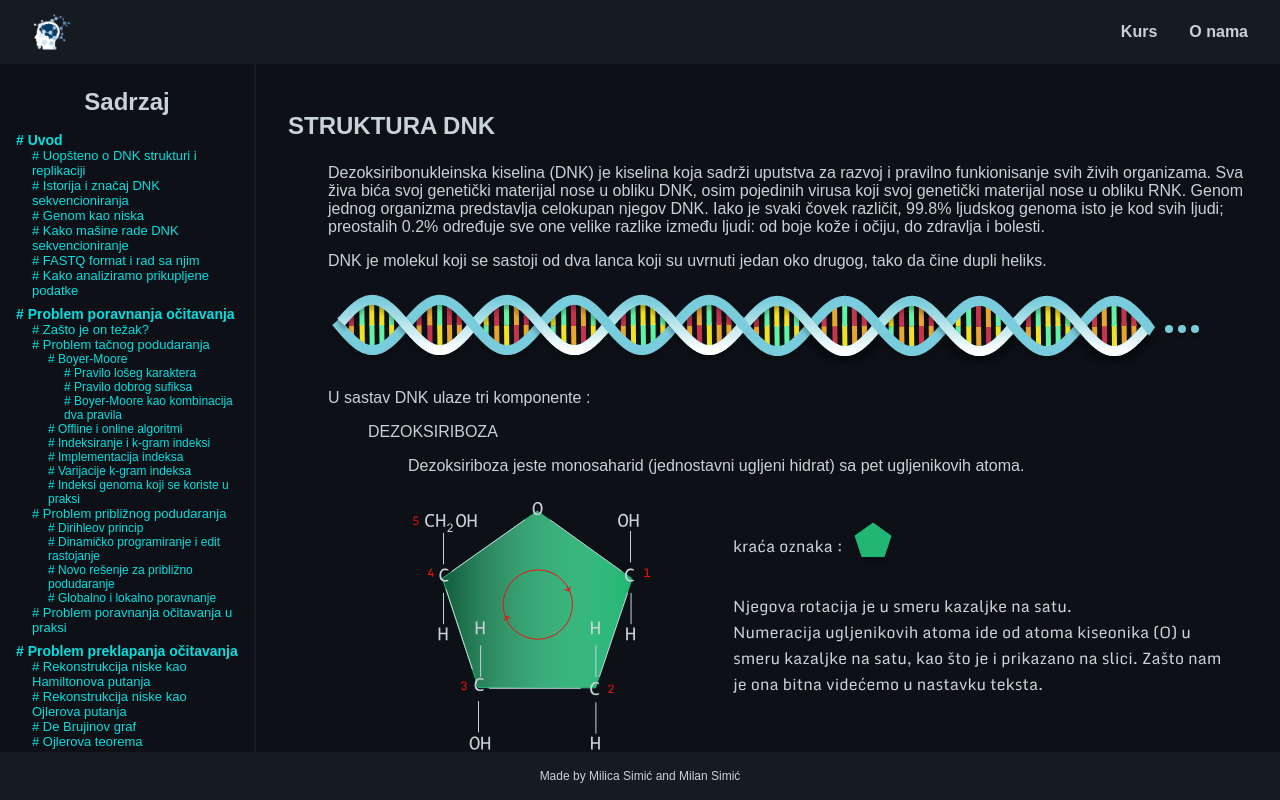
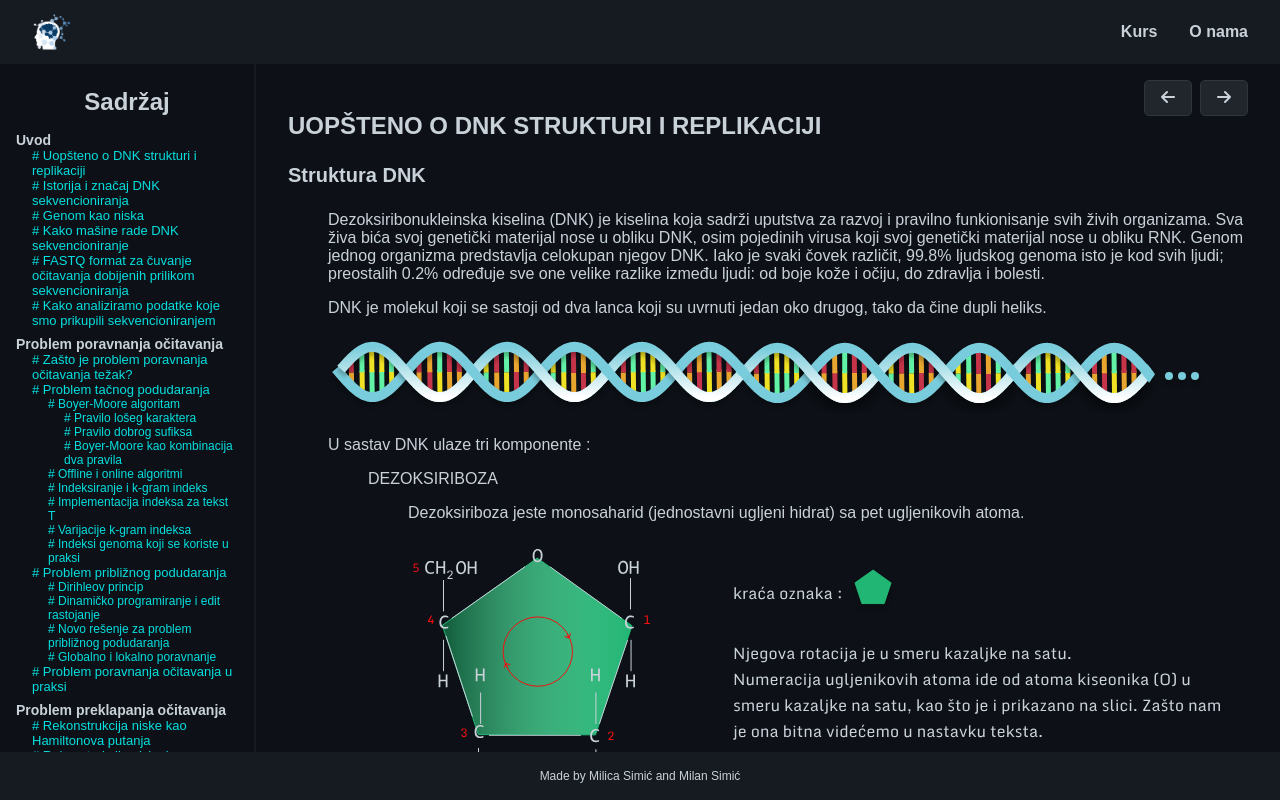
Before and after one commit to msimic7/bioinformatics, a React (Create React App) app: page /course in a window 1280 px wide. Built offline with nearby package versions, Linux system fonts and the light colour scheme; a web font is replaced by a local one.

Commit message:
Fixes, routing between lessons

```diff
--- a/src/pages/Course/Course.js
+++ b/src/pages/Course/Course.js
@@ -1,18 +1,66 @@
 import React from 'react';
-import { Link } from 'react-router-dom';
+import { Link, useLocation } from 'react-router-dom';
 import PropTypes from 'prop-types';
 import Layout from '../Layout';
 import classes from './Course.module.scss';
+import history from '../../services/history';
 
-const Course = ({ Lesson }) => (
+const Course = ({ Lesson }) => {
+  const location = useLocation();
+
+  const lessons = [
+    'lesson10',
+    'lesson11',
+    'lesson12',
+    'lesson13',
+    'lesson14',
+    'lesson15',
+    'lesson20',
+    'lesson21',
+    'lesson211',
+    'lesson2111',
+    'lesson2112',
+    'lesson2113',
+    'lesson212',
+    'lesson213',
+    'lesson214',
+    'lesson215',
+    'lesson216',
+    'lesson22',
+    'lesson221',
+    'lesson222',
+    'lesson223',
+    'lesson224',
+    'lesson23',
+    'lesson30',
+    'lesson31',
+    'lesson32',
+    'lesson33',
+    'lesson34',
+    'lesson35',
+    'lesson36',
+    'lesson37',
+  ];
+
+  const handlePreviousLesson = () => {
+    const currentLessonNum = lessons.indexOf(location.pathname.split('/').splice(-1)[0]);
+    const previousLessonNum = currentLessonNum === 0 ? lessons.length - 1 : currentLessonNum - 1;
+    history.push(`/course/${lessons[previousLessonNum]}`);
+  };
+
+  const handleNextLesson = () => {
+    const currentLessonNum = lessons.indexOf(location.pathname.split('/').splice(-1)[0]);
+    const previousLessonNum = currentLessonNum === lessons.length - 1 ? 0 : currentLessonNum + 1;
+    history.push(`/course/${lessons[previousLessonNum]}`);
+  };
+
+  return (
     <Layout>
       <div className={classes.root}>
         <div className={classes.tableOfContents}>
-        <div className={classes.title}>Sadrzaj</div>
+          <div className={classes.title}>Sadržaj</div>
           <div className={classes.lesson}>
-          <div className={classes.lessonInit}>
-            <Link to="/course/lesson10"># Uvod</Link>
-          </div>
+            <div className={classes.lessonInit}>Uvod</div>
             <div className={classes.sublesson}>
               <Link to="/course/lesson10"># Uopšteno o DNK strukturi i replikaciji</Link>
             </div>
@@ -26,24 +74,26 @@ const Course = ({ Lesson }) => (
               <Link to="/course/lesson13"># Kako mašine rade DNK sekvencioniranje</Link>
             </div>
             <div className={classes.sublesson}>
-            <Link to="/course/lesson14"># FASTQ format i rad sa njim</Link>
+              <Link to="/course/lesson14">
+                # FASTQ format za čuvanje očitavanja dobijenih prilikom sekvencioniranja
+              </Link>
             </div>
             <div className={classes.sublesson}>
-            <Link to="/course/lesson15"># Kako analiziramo prikupljene podatke</Link>
+              <Link to="/course/lesson15">
+                # Kako analiziramo podatke koje smo prikupili sekvencioniranjem
+              </Link>
             </div>
           </div>
           <div className={classes.lesson}>
-          <div className={classes.lessonInit}>
-            <Link to="/course/lesson20"># Problem poravnanja očitavanja</Link>
-          </div>
+            <div className={classes.lessonInit}>Problem poravnanja očitavanja</div>
             <div className={classes.sublesson}>
-            <Link to="/course/lesson20"># Zašto je on težak?</Link>
+              <Link to="/course/lesson20"># Zašto je problem poravnanja očitavanja težak?</Link>
             </div>
             <div className={classes.sublesson}>
               <Link to="/course/lesson21"># Problem tačnog podudaranja</Link>
             </div>
             <div className={classes.subsublesson}>
-            <Link to="/course/lesson211"># Boyer-Moore</Link>
+              <Link to="/course/lesson211"># Boyer-Moore algoritam</Link>
             </div>
             <div className={classes.subsubsublesson}>
               <Link to="/course/lesson2111"># Pravilo lošeg karaktera</Link>
@@ -58,10 +108,10 @@ const Course = ({ Lesson }) => (
               <Link to="/course/lesson212"># Offline i online algoritmi</Link>
             </div>
             <div className={classes.subsublesson}>
-            <Link to="/course/lesson213"># Indeksiranje i k-gram indeksi</Link>
+              <Link to="/course/lesson213"># Indeksiranje i k-gram indeks</Link>
             </div>
             <div className={classes.subsublesson}>
-            <Link to="/course/lesson214"># Implementacija indeksa</Link>
+              <Link to="/course/lesson214"># Implementacija indeksa za tekst T</Link>
             </div>
             <div className={classes.subsublesson}>
               <Link to="/course/lesson215"># Varijacije k-gram indeksa</Link>
@@ -79,7 +129,7 @@ const Course = ({ Lesson }) => (
               <Link to="/course/lesson222"># Dinamičko programiranje i edit rastojanje</Link>
             </div>
             <div className={classes.subsublesson}>
-            <Link to="/course/lesson223"># Novo rešenje za približno podudaranje</Link>
+              <Link to="/course/lesson223"># Novo rešenje za problem približnog podudaranja</Link>
             </div>
             <div className={classes.subsublesson}>
               <Link to="/course/lesson224"># Globalno i lokalno poravnanje</Link>
@@ -89,9 +139,7 @@ const Course = ({ Lesson }) => (
             </div>
           </div>
           <div className={classes.lesson}>
-          <div className={classes.lessonInit}>
-            <Link to="/course/lesson30"># Problem preklapanja očitavanja</Link>
-          </div>
+            <div className={classes.lessonInit}>Problem preklapanja očitavanja</div>
             <div className={classes.sublesson}>
               <Link to="/course/lesson31"># Rekonstrukcija niske kao Hamiltonova putanja</Link>
             </div>
@@ -110,17 +158,30 @@ const Course = ({ Lesson }) => (
             <div className={classes.sublesson}>
               <Link to="/course/lesson36"># Problemi sa kojima se susrećemo</Link>
             </div>
-          <div className={classes.lessonInit}>
-            <Link to="/course/lesson37"># Literatura</Link>
+            <div className={classes.literature}>
+              <Link to="/course/lesson37">Literatura</Link>
             </div>
           </div>
         </div>
         <div className={classes.currentLesson}>
+          <div className={classes.lessonActionButtons}>
+            <div
+              aria-hidden="true"
+              className={`${classes.btnLink} ${classes.btnLinkLeft}`}
+              onClick={() => handlePreviousLesson()}
+            >
+              <i className="fas fa-arrow-left" />
+            </div>
+            <div aria-hidden="true" className={classes.btnLink} onClick={() => handleNextLesson()}>
+              <i className="fas fa-arrow-right" />
+            </div>
+          </div>
           <Lesson />
         </div>
       </div>
     </Layout>
   );
+};
 
 Course.propTypes = {
   Lesson: PropTypes.func.isRequired,
--- a/src/pages/Course/Course.module.scss
+++ b/src/pages/Course/Course.module.scss
@@ -6,6 +6,7 @@
   & a {
     text-decoration: none;
   }
+  position: relative;
 }
 
 .tableOfContents {
@@ -44,11 +45,9 @@
   margin-bottom: 8px;
 }
 
-.lessonInit {
+.literature {
   font-weight: 600;
   font-size: 14px;
-  cursor: pointer;
-
   & a {
     color: rgb(5, 223, 223);
   }
@@ -56,6 +55,11 @@
   & a:hover {
     color: aqua;
   }
+}
+
+.lessonInit {
+  font-weight: 600;
+  font-size: 14px;
 }
 
 .sublesson {
@@ -99,3 +103,34 @@
     color: aqua;
   }
 }
+
+.lessonActionButtons {
+  position: absolute;
+  display: flex;
+  right: 32px;
+  top: 16px;
+
+  .btnLinkLeft {
+    margin-right: 8px;
+  }
+}
+
+.btnLink {
+  width: fit-content;
+  font-size: 16px;
+  font-weight: 700;
+  padding: 8px 16px;
+  border-radius: 5px;
+  outline: none;
+  border: none;
+  background: #21262d;
+  border: solid 1px rgb(48, 54, 61);
+
+  cursor: pointer;
+
+  &:hover,
+  &:focus {
+    background: rgb(48, 54, 61);
+    border: solid 1px rgb(139, 148, 158);
+  }
+}
--- a/src/pages/Course/Lessons/Lesson.module.scss
+++ b/src/pages/Course/Lessons/Lesson.module.scss
@@ -155,3 +155,17 @@
 .materialLink {
   color: rgb(5, 223, 223);
 }
+
+.lessonActionButtons {
+  position: absolute;
+  outline: red 1px solid;
+  right: 32px;
+  top: 16px;
+}
+
+.btn {
+  background-color: #282c34;
+  padding: 8px 16px;
+  text-decoration: none;
+  display: inline-block;
+}
--- a/src/pages/Course/Lessons/Lesson10/Lesson10.js
+++ b/src/pages/Course/Lessons/Lesson10/Lesson10.js
@@ -3,7 +3,8 @@ import classes from '../Lesson.module.scss';
 
 const Lesson10 = () => (
   <div className={classes.root}>
-    <h1>STRUKTURA DNK</h1>
+    <h1>UOPŠTENO O DNK STRUKTURI I REPLIKACIJI</h1>
+    <h2>Struktura DNK</h2>
     <p className={classes.indent1x}>
       Dezoksiribonukleinska kiselina (DNK) je kiselina koja sadrži uputstva za razvoj i pravilno
       funkionisanje svih živih organizama. Sva živa bića svoj genetički materijal nose u obliku DNK,
@@ -80,7 +81,7 @@ const Lesson10 = () => (
       Dakle, jedan lanac DNK ide od 5’ kraja do 3’ kraja, dok drugi ide od 3’ kraja do 5’ kraja, tj.
       antiparalelni su.
     </p>
-    <h1>REPLIKACIJA DNK</h1>
+    <h2>Replikacija DNK</h2>
     <p className={`${classes.indent1x}`}>Posmatrajmo sledeći primer.</p>
     <img alt="" src="/assets/lesson10/pic14.svg" className={classes.indent2x} />
     <p className={`${classes.indent1x}`}>
@@ -170,7 +171,7 @@ const Lesson10 = () => (
       novoformirani DNK lanac i baš zbog toga proces replikacije je semikonzervativan (poluočuvan).
     </p>
     <img alt="" src="/assets/lesson10/pic31.svg" className={classes.indent2x} />
-    <h1>GEN KAO DEO HROMOZOMSKE DNK</h1>
+    <h2>Gen kao deo hromozomske DNK</h2>
     <p className={`${classes.indent1x}`}>
       Hromozomi su telašca koji se mogu uočiti u jedru ćelija za vreme njihove deobe.
     </p>
--- a/src/pages/Course/Lessons/Lesson13/Lesson13.js
+++ b/src/pages/Course/Lessons/Lesson13/Lesson13.js
@@ -3,7 +3,8 @@ import classes from '../Lesson.module.scss';
 
 const Lesson13 = () => (
   <div className={classes.root}>
-    <h1>PREDSTAVLJANJE GENOMA POMOĆU LEGO KOCKICA</h1>
+    <h1>KAKO MAŠINE RADE DNK SEKVENCIONIRANJE</h1>
+    <h2>Predstavljanje genoma pomoću lego kockica</h2>
     <p className={classes.indent1x}>
       Nukleotide ćemo poistovetiti sa njihovim azotnim bazama i predstaviti ih kao lego kockice:
     </p>
@@ -15,9 +16,9 @@ const Lesson13 = () => (
       sledeći način:
     </p>
     <img alt="" src="/assets/lesson13/pic2.svg" className={classes.indent2x} />
-    <h1>DNK REPLIKACIJA U LOGO SVETU</h1>
+    <h2>DNK replikacija u logo svetu</h2>
     <img alt="" src="/assets/lesson13/pic3.svg" className={classes.indent1x} />
-    <h1>NAČIN NA KOJI RADI DRUGA GENERACIJA SEKVENCIONIH MAŠINA</h1>
+    <h2>Način na koji radi druga generacija sekvencionih mašina</h2>
     <p className={classes.indent1x}>
       U prvom delu smo videli kako se DNK replicira. Sada ćemo pokazati kako sekvenciona mašina
       nadgleda ovaj proces kako bi sekvencionirala mnogo šablona (delova genoma) istovremeno.
--- a/src/pages/Course/Lessons/Lesson14/Lesson14.js
+++ b/src/pages/Course/Lessons/Lesson14/Lesson14.js
@@ -5,7 +5,7 @@ import CodeEditor from '../../../../components/CodeEditor';
 
 const Lesson14 = () => (
   <div className={classes.root}>
-    <h1>FASTQ FORMAT ZA ČUVANJE OČITAVANJA DOBIJENIH PRILIKOM SEKVENCIONIRANJA </h1>
+    <h1>FASTQ FORMAT ZA ČUVANJE OČITAVANJA DOBIJENIH PRILIKOM SEKVENCIONIRANJA</h1>
     <p className={classes.indent1x}>
       FASTQ format jeste tekstualni format za čuvanje svih očitavanja koja smo dobili prilikom DNK
       sekvencioniranja.
--- a/src/pages/Dashboard/Dashboard.module.scss
+++ b/src/pages/Dashboard/Dashboard.module.scss
@@ -40,7 +40,8 @@
 
   cursor: pointer;
 
-  &:hover {
+  &:hover,
+  &:focus {
     background: rgb(48, 54, 61);
     border: solid 1px rgb(139, 148, 158);
   }
```
Also changed, not shown: 1 other file (tests, documents, lock files or other folders). Lines whose indentation alone changed are shown as unchanged.
